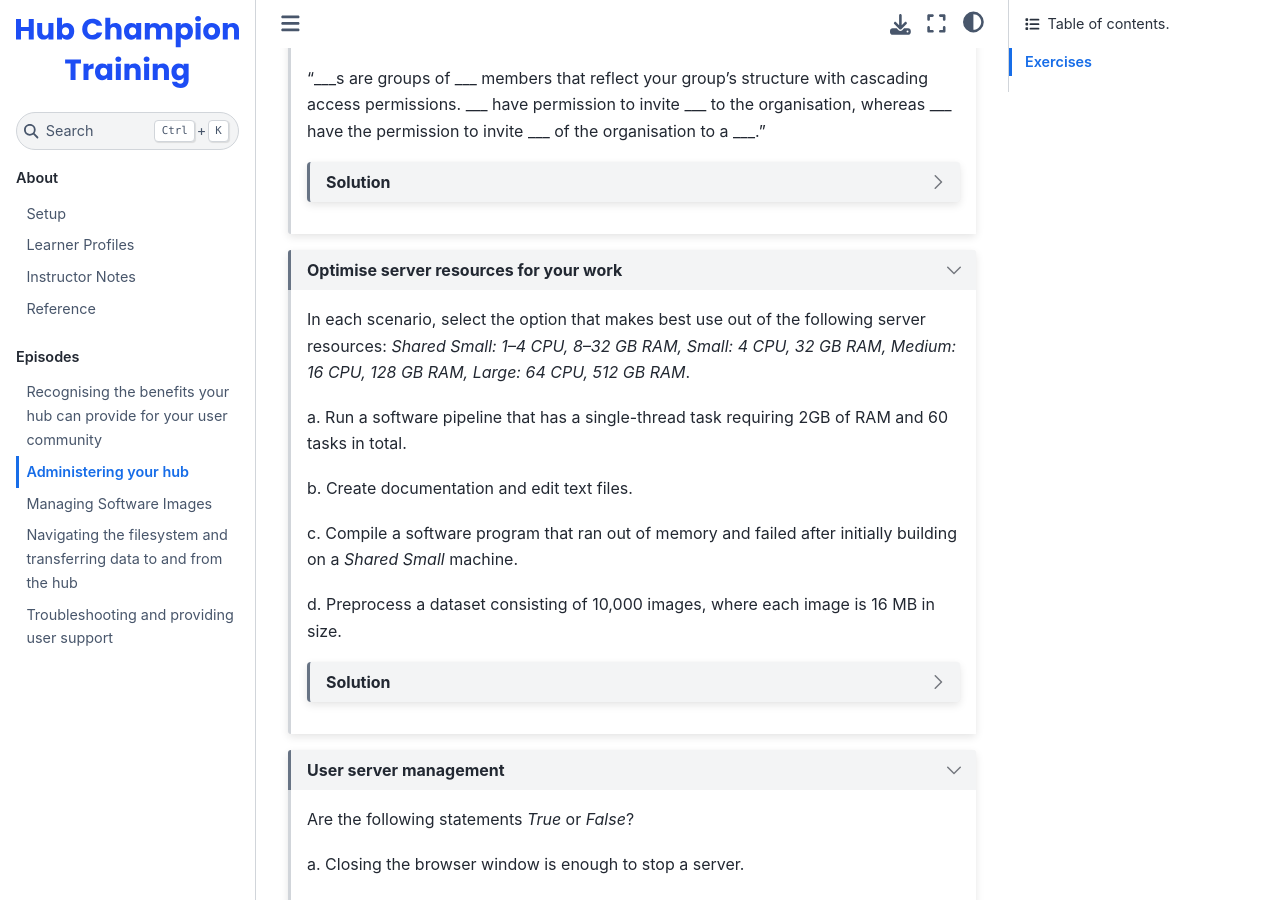
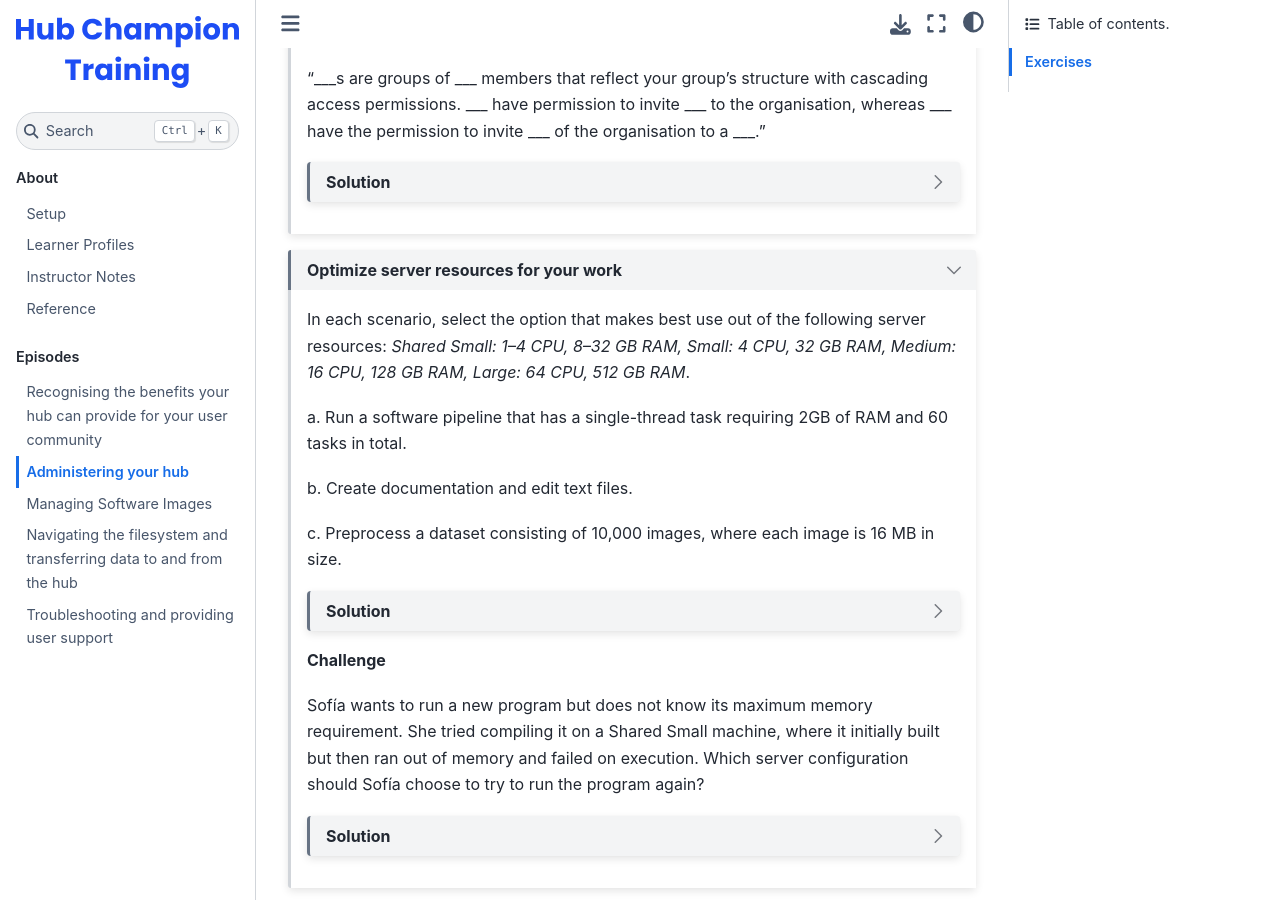
Before and after one commit to czi-catalystproject/hub-champion-training, a Jupyter Book: the page built from episodes/administer_hub.md, in a window 1280 px wide and 900 px high, scrolled down 668 px. Built offline with Jupyter Book 1.0.4 settings and Sphinx 7.4.7 and the Sphinx Book theme 1.1.4, drawn with Linux system fonts in a browser that asks for light colours; nearby versions of some CDN libraries.

Commit message:
Add stretch goal

```diff
--- a/episodes/administer_hub.md
+++ b/episodes/administer_hub.md
@@ -41,13 +41,13 @@ Fill in the blanks with the following words: *organization, team, maintainers, o
 "___s are groups of ___ members that reflect your group's structure with cascading access permissions. ___ have permission to invite ___ to the organisation, whereas ___ have the permission to invite ___ of the organisation to a ___."
 
 :::{dropdown} Solution
-"**Team**s are groups of **organization** members that reflect your group's structure with cascading access permissions. **Owners** have permission to invite **non-members** to the organisation, whereas **Maintainers** have permission to invite **existing members** of the organisation to a **team**."
+"**Team**s are groups of **organization** members that reflect your group's structure with cascading access permissions. **Owners** have permission to invite **non-members** to the organization, whereas **Maintainers** have permission to invite **existing members** of the organisation to a **team**."
 
 :::
 
 ::::
 
-::::{dropdown} Optimise server resources for your work
+::::{dropdown} Optimize server resources for your work
 :open:
 
 In each scenario, select the option that makes best use out of the following server resources: *Shared Small: 1–4 CPU, 8–32 GB RAM, Small: 4 CPU, 32 GB RAM, Medium: 16 CPU, 128 GB RAM, Large: 64 CPU, 512 GB RAM*.
@@ -56,18 +56,23 @@ a. Run a software pipeline that has a single-thread task requiring 2GB of RAM an
 
 b. Create documentation and edit text files.
 
-c. Compile a software program that ran out of memory and failed after initially building on a *Shared Small* machine.
-
-d. Preprocess a dataset consisting of 10,000 images, where each image is 16 MB in size.
+c. Preprocess a dataset consisting of 10,000 images, where each image is 16 MB in size.
 
 :::{dropdown} Solution
 a. *Medium: 16 CPU, 128 GB RAM* – the memory required is $ 60 \times 2 \, \mathrm{GB} = 120 \, \mathrm{GB}$, therefore the RAM on a *Medium* machine is sufficient.
 
 b. *Shared Small: 1–4 CPU, 8–32 GB RAM* – this is not a computationally intensive task so a machine shared with other users is sufficient.
 
-c. *Small: 4 CPU, 32 GB RAM* – the task failed on a *Shared Small* machine and we recommend sizing up incrementally if you are unsure of the server resources you need.
+c. *Large: 64 CPU, 512 GB RAM* – the total dataset size is $10000 \times 16 \, \mathrm{MB} = 160 000 \, \mathrm{MB} = 160 \, \mathrm{GB}$, which is too large for the *Medium* machine to hold in memory at once. Alternatively, you could chunk up your dataset and preprocess each batch on a smaller machine, which would be slower. Image preprocessing is often a CPU bound process in deep learning workflows, so a *Large* machine with more CPU cores is best for performance.
 
-d. *Large: 64 CPU, 512 GB RAM* – the total dataset size is $10000 \times 16 \, \mathrm{MB} = 160 000 \, \mathrm{MB} = 160 \, \mathrm{GB}$, which is too large for the *Medium* machine to hold in memory at once. Alternatively, you could chunk up your dataset and preprocess each batch on a smaller machine, which would be slower. Image preprocessing is often a CPU bound process in deep learning workflows, so a *Large* machine with more CPU cores is best for performance.
+:::
+
+**Challenge**
+
+Sofía wants to run a new program but does not know its maximum memory requirement. She tried compiling it on a Shared Small machine, where it initially built but then ran out of memory and failed on execution. Which server configuration should Sofía choose to try to run the program again?
+
+:::{dropdown} Solution
+*Small: 4 CPU, 32 GB RAM* – the task failed on a *Shared Small* machine and we recommend sizing up incrementally if you are unsure of the server resources you need.
 
 :::
 
```
